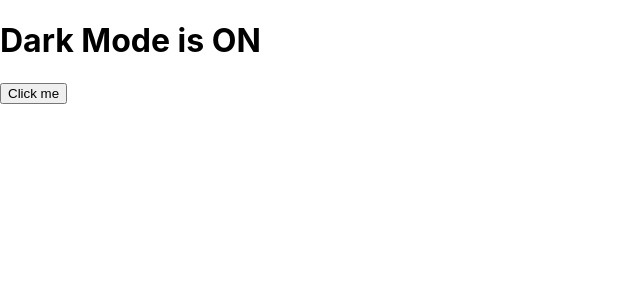
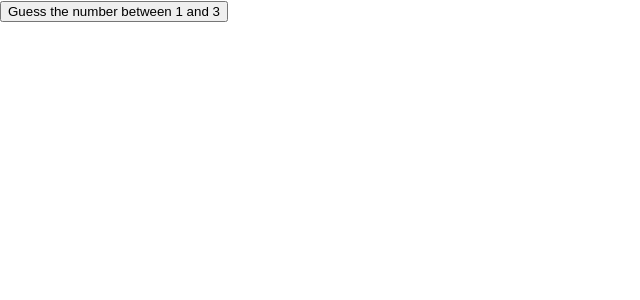
Before and after one commit to andregu14/Coursera-front-end-dev-course, a React (Create React App) app in the folder lesson008 react/customizing-example/: page / in a window 1280 px wide. Shown: the top 300 px of the page, without its empty margins (0-640 px from the left). Built offline with nearby package versions, Linux system fonts and the light colour scheme.

Commit message:
Create NumberGuessGame react component
Handling events in react example.

```diff
--- a/lesson008 react/customizing-example/src/App.js
+++ b/lesson008 react/customizing-example/src/App.js
@@ -1,10 +1,10 @@
 import logo from './logo.svg';
 import './App.css';
-import ModeToggler from './components/ModeToggler';
+import NumberGuessGame from './components/NumberGuessGame';
 
 function App() {
   return (
-    <ModeToggler />
+    <NumberGuessGame />
   );
 }
 
--- /dev/null
+++ b/lesson008 react/customizing-example/src/components/NumberGuessGame.jsx
@@ -0,0 +1,14 @@
+function NumberGuessGame() {
+    const clickHandler = () => {
+        let randomNum = Math.floor(Math.random() * 3) + 1
+        console.log(randomNum);
+        let userInput = prompt('type a number')
+        alert(`Computer number: ${randomNum}, Your guess: ${userInput}`)
+    }
+
+    return (
+        <button onClick={clickHandler}>Guess the number between 1 and 3</button>
+    )
+}
+
+export default NumberGuessGame
```
